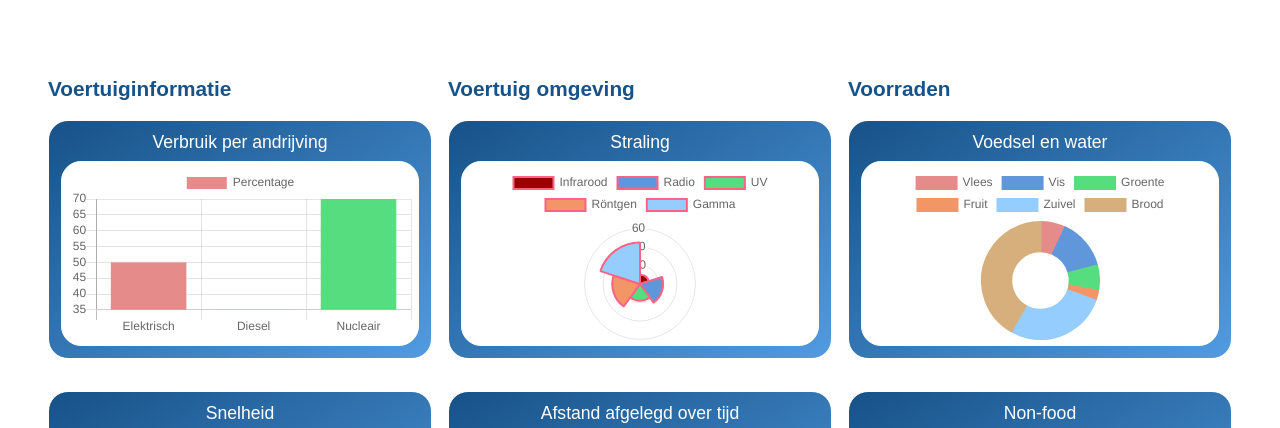
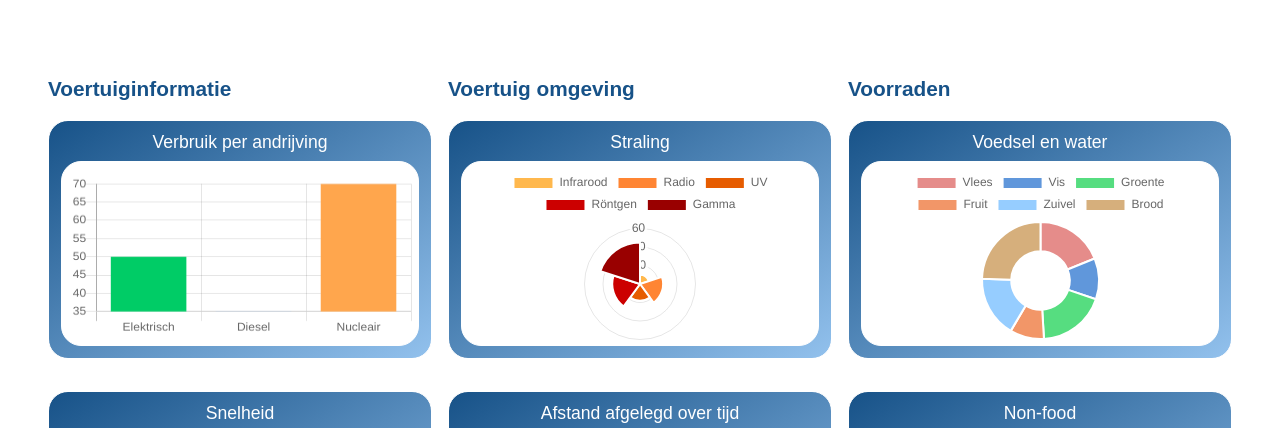
Before and after one commit to YordanSto/challenge1, a plain HTML site: page index.html in a window 1280 px wide. Shown: the part 302-730 px from the top of the page. Drawn offline with nearby package versions, Linux system fonts and the light colour scheme.

Commit message:
major changes

```diff
--- a/index.html
+++ b/index.html
@@ -33,20 +33,23 @@
                     data: {
                         labels: ["Elektrisch", "Diesel", "Nucleair"],
                         datasets: [{
-                            label: "Percentage",
+                            label: "%",
                             backgroundColor: [
-                                'rgb(229, 140, 138)',
-                                'rgb(96, 151, 219)',
-                                'rgb(86, 221, 128)',
-                                'rgb(242, 150, 104)',
+                                'rgb(0, 204, 102)',
+                                'rgb(102, 179, 255)',
+                                'rgb(255, 166, 77)',
                             ],
-                            borderColor: 'rgb(255, 99, 132)',
+                            borderColor: 'rgb(255, 255, 255)',
                             data: [50, 35, 70],
                         }]
                     },
 
                     // Configuration options go here
-                        options: {}
+                            options: {
+						        legend: {
+						            display: false,
+						        }
+						}
                 });
             </script>
         </div>
@@ -67,8 +70,8 @@
                         labels: ["13:00", "14:00", "15:00", "16:00", "17:00"],
                         datasets: [{
                             label: "Kilometer per uur",
-                            backgroundColor: 'rgb(255, 99, 132, 0.2)',
-                            borderColor: 'rgb(255, 99, 132)',
+                            backgroundColor: 'rgb(255, 99, 132)',
+                            borderColor: 'rgb(255, 255, 255)',
                             data: [20, 60, 50, 45, 30],
                         }]
                     },
@@ -99,13 +102,13 @@
                         datasets: [{
                             label: "My First dataset",
                             backgroundColor: [
+                                'rgb(255, 184, 77)',
+                                'rgb(255, 133, 51)',
+                                'rgb(230, 92, 0)',
+                                'rgb(204, 0, 0)',
                                 'rgb(153, 0, 0)',
-                                'rgb(96, 151, 219)',
-                                'rgb(86, 221, 128)',
-                                'rgb(242, 150, 104)',
-                                'rgb(150, 205, 255)',
                             ],
-                            borderColor: 'rgb(255, 99, 132)',
+                            borderColor: 'rgb(255, 255, 255)',
                             data: [10, 25, 18, 30, 45],
                         }]
                     },
@@ -162,7 +165,7 @@
                     data: {
                         labels: ["Vlees", "Vis", "Groente", "Fruit", "Zuivel", "Brood"],
                         datasets: [{
-                            label: "My First dataset",
+                            label: "Aantal stuks",
                             backgroundColor: [
                                 'rgb(229, 140, 138)',
                                 'rgb(96, 151, 219)',
@@ -171,15 +174,8 @@
                                 'rgb(150, 205, 255)',
                                 'rgb(214, 175, 124)',
                             ],
-                            borderColor: [
-                                'rgb(229, 140, 138)',
-                                'rgb(96, 151, 219)',
-                                'rgb(86, 221, 128)',
-                                'rgb(242, 150, 104)',
-                                'rgb(150, 205, 255)',
-                                'rgb(214, 175, 124)',
-                            ],
-                            data: [5, 10, 5, 2, 20, 30],
+                            borderColor: 'rgb(255, 255, 255)',
+                            data: [50, 30, 50, 25, 45, 65],
                         }]
                     },
                     // Configuration options go here
@@ -205,18 +201,13 @@
                         datasets: [{
                             label: "My First dataset",
                             backgroundColor: [
-                                'rgb(229, 140, 138)',
-                                'rgb(96, 151, 219)',
-                                'rgb(86, 221, 128)',
-                                'rgb(242, 150, 104)',
+                                'rgb(204, 204, 204)',
+                                'rgb(153, 204, 255)',
+                                'rgb(0, 204, 153)',
+                                'rgb(204, 102, 153)',
                             ],
-                            borderColor: [
-                                'rgb(229, 140, 138)',
-                                'rgb(96, 151, 219)',
-                                'rgb(86, 221, 128)',
-                                'rgb(242, 150, 104)',
-                            ],
-                            data: [10, 5, 2, 20],
+                            borderColor: 'rgb(255, 255, 255)',
+                            data: [100, 50, 35, 60],
                         }]
                     },
 
--- a/styles/style.css
+++ b/styles/style.css
@@ -53,7 +53,7 @@ h2~div {
   padding: 4%;
   border: 1px solid white;
   border-radius: 20px;
-  background-image: linear-gradient(to bottom right, #175288, #519be1);
+  background-image: linear-gradient(to bottom right, #175288, #92c1ed);
 }
 
 .chart-container {
@@ -62,6 +62,10 @@ h2~div {
   background-color: white;
   border: 1px solid white;
   border-radius: 20px;
+}
+
+#firstChart {
+  padding-top: 3%;
 }
 
 /************Mid**************/
```
